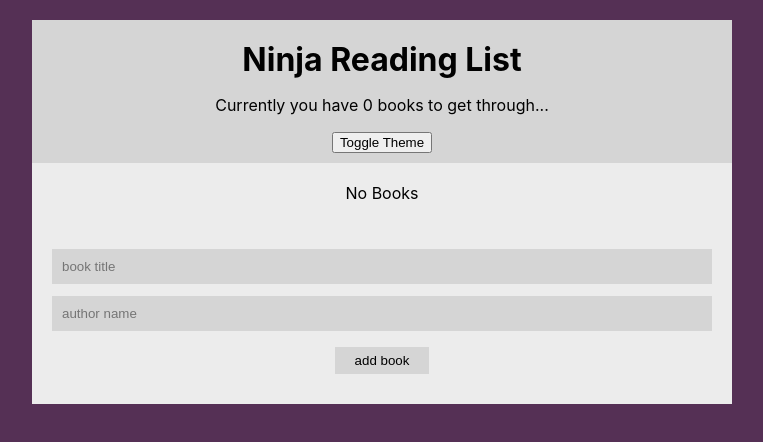
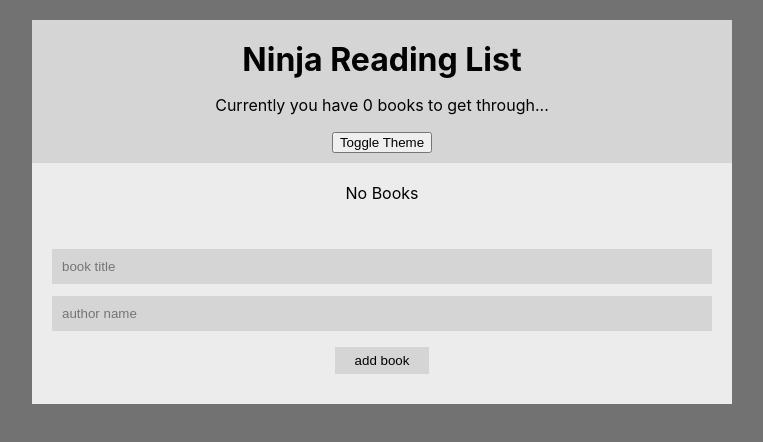
Before and after one commit to Mohmmed-Mahsoub/books-app, a React (Create React App) app: page / in a window 1280 px wide. Shown: the top 442 px of the page, without its empty margins (258-1021 px from the left). Built offline with nearby package versions, Linux system fonts and the light colour scheme.

Commit message:
change the body background

```diff
--- a/src/index.css
+++ b/src/index.css
@@ -5,7 +5,7 @@ body {
     sans-serif;
   -webkit-font-smoothing: antialiased;
   -moz-osx-font-smoothing: grayscale;
-  background: #553055;
+  background: #727272;
 }
 .App {
   background: #4c2a4c;
```
